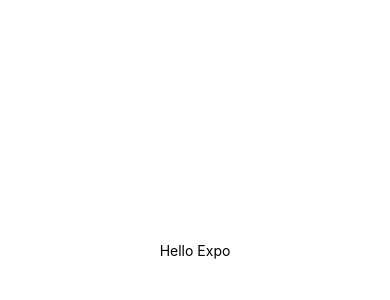
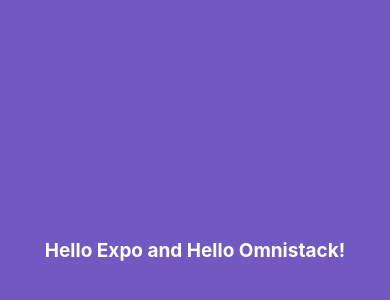
Before and after one commit to WilliamWJD/Search-Dev, a React Native app in the folder app/: screen / in a window 390 px wide. Shown: the part 172-472 px from the top of the page. Built offline with nearby package versions, Linux system fonts and the light colour scheme.

Commit message:
Criando as paginas Main e Profile

```diff
--- a/app/App.js
+++ b/app/App.js
@@ -4,7 +4,7 @@
 export default function App() {
   return (
     <View style={styles.container}>
-      <Text>Hello Expo</Text>
+      <Text style={styles.title}>Hello Expo and Hello Omnistack!</Text>
     </View>
   );
 }
@@ -12,8 +12,14 @@
 const styles = StyleSheet.create({
   container: {
     flex: 1,
-    backgroundColor: '#fff',
+    backgroundColor: '#7159c1',
     alignItems: 'center',
     justifyContent: 'center',
   },
+
+  title:{
+    fontWeight:'bold',
+    color:'#fff',
+    fontSize:19,
+  }
 });
```
Also changed, not shown: app/src/pages/Main.js (added, +8 -0 lines), app/src/pages/Profile.js (added, +8 -0 lines).
